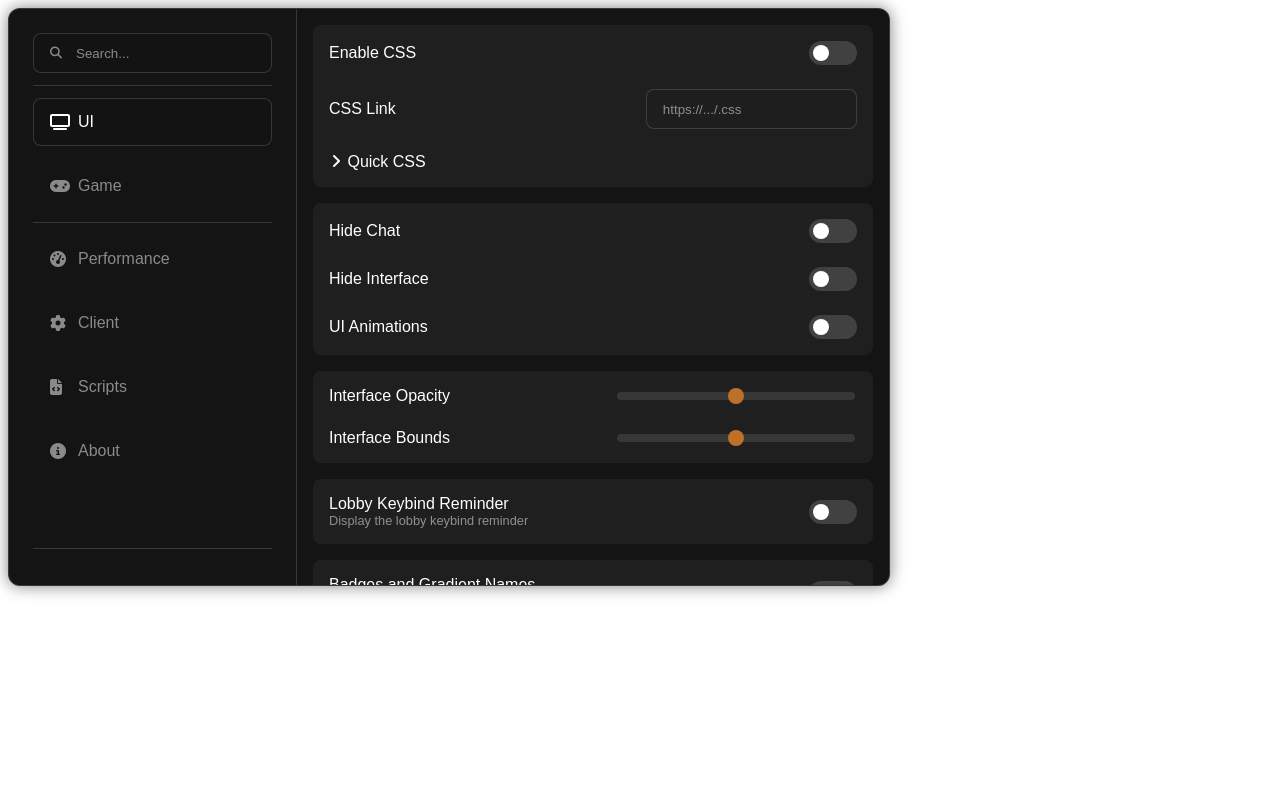
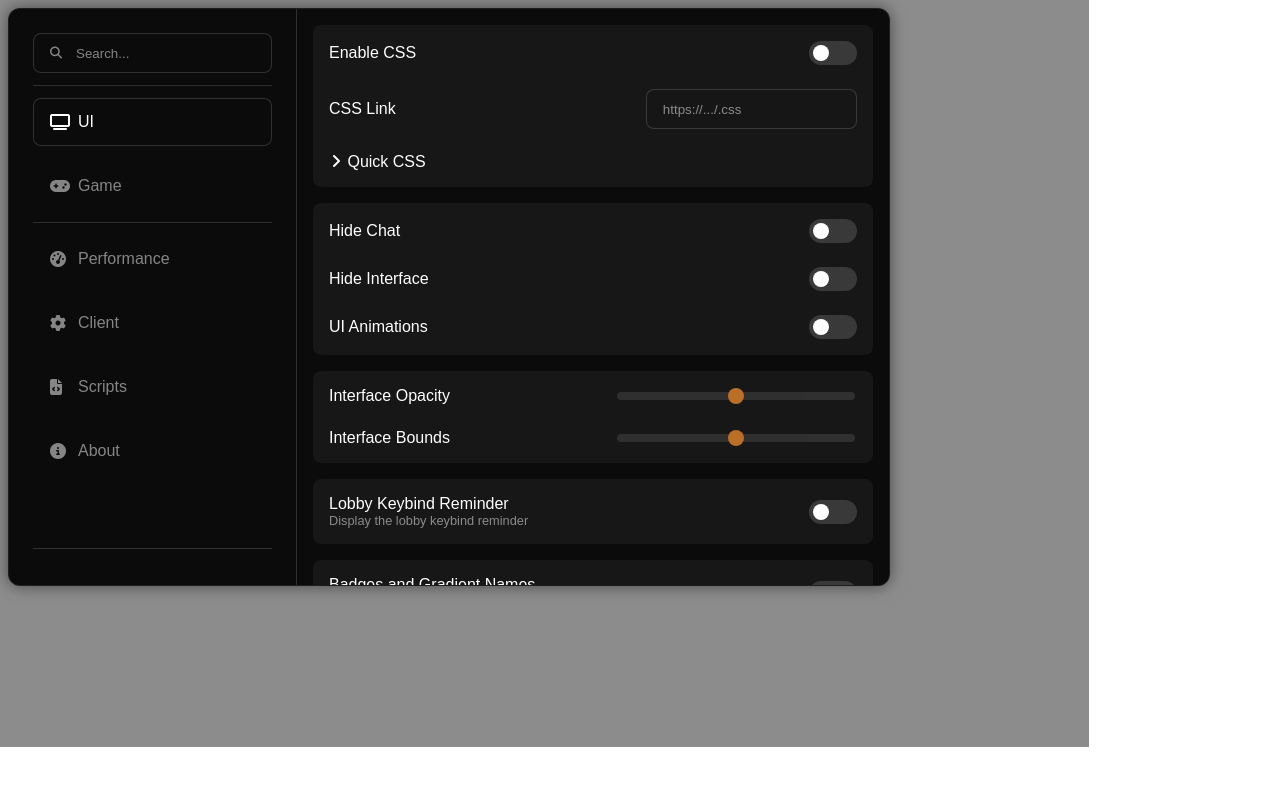
Before and after one commit to irrvlo/juice-client, an Electron app: page src/assets/html/menu.html in a window 1280 px wide. Drawn offline with Linux system fonts and the light colour scheme; a small style sheet from the web is missing; a web font is replaced by a local one.

Commit message:
menu overlay

```diff
--- a/src/assets/html/menu.html
+++ b/src/assets/html/menu.html
@@ -238,6 +238,7 @@
   }
   .menu[data-active="true"] {
     display: grid;
+    animation: hop 0.5s forwards;
   }
   .menu .checkbox {
     position: relative;
@@ -755,8 +756,30 @@
   #modal .close:hover {
     color: rgba(var(--light));
   }
+
+  #juice-overlay {
+    position: absolute;
+    top: 50%;
+    left: 50%;
+    transform: translate(-50%, -50%);
+    width: 100vw;
+    height: calc(100vh + 100px);
+    background: rgba(0, 0, 0, 0.45);
+    z-index: -1;
+  }
+
+  @keyframes hop {
+    0% {
+        transform: translateY(30px);
+    }
+
+    100% {
+        transform: translateY(0);
+    }
+  }
 </style>
 <div class="menu" data-theme="dark" data-active="true">
+  <div id="juice-overlay"></div>
   <aside class="sidebar">
     <div class="search-input">
       <i class="fas fa-search"></i>
--- a/src/preload/game.js
+++ b/src/preload/game.js
@@ -215,7 +215,6 @@ document.addEventListener("DOMContentLoaded", async () => {
       addContent();
 
       div.onclick = () => {
-        console.log("click");
         if (newsItem.link) {
           if (newsItem.link.startsWith("https://kirka.io/"))
             window.location.href = newsItem.link;
```
Also changed, not shown: src/preload/menu.js (+9 -2 lines).
